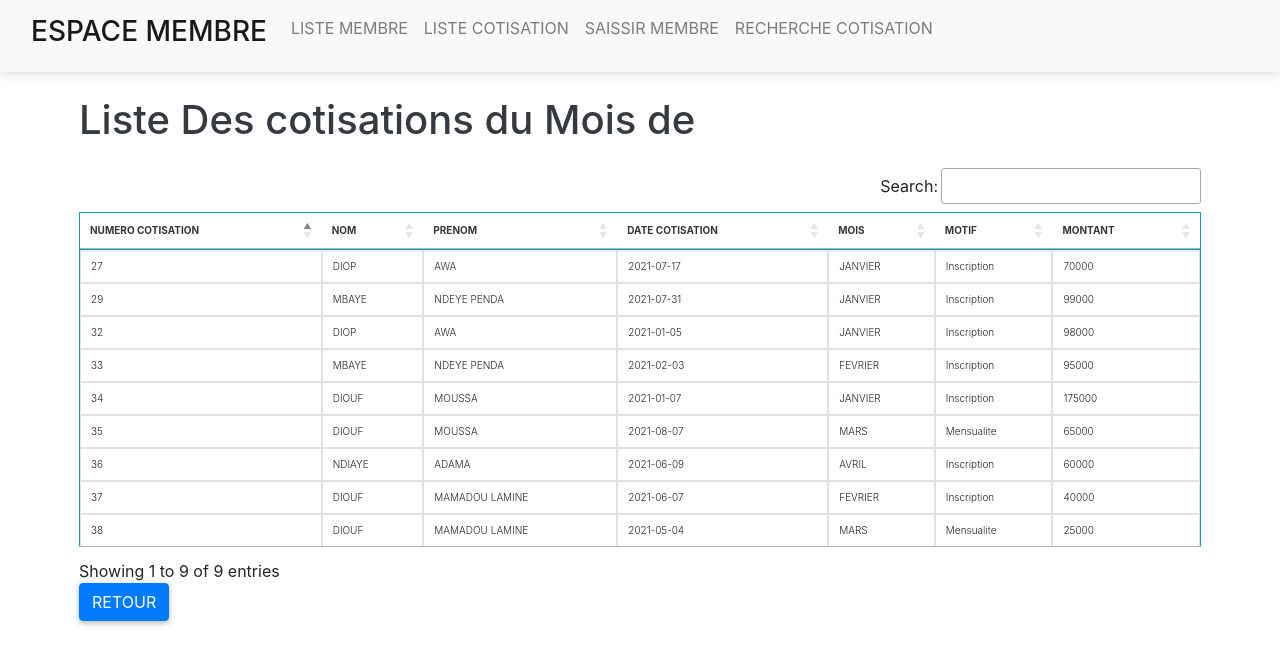
After one commit to mldiouf/Projet-php-Tabaski, a PHP site: page /listeCotisationMois.php in a window 1280 px wide. The commit adds this page. Shown: the top 665 px of the page. Run offline with PHP 8.4, Linux system fonts and the light colour scheme; data comes from the database, SQL or seed files in the repository; lists and menus that the app fills with data are empty; some libraries are stand-ins or nearby versions.

Commit message:
Add files via upload

```diff
--- a/php tabaski/Modifier.php
+++ b/php tabaski/Modifier.php
@@ -126,7 +126,7 @@ if(isset($_GET['id']) && !empty($_GET['id'])){
 
                     <div class="form-group">
                     <label for="Montant">Montant</label>
-                        <input type="text" id="Montant" name="Montant" class="form-control" value="<?= $produit['Montant']?>">
+                        <input type="number" id="Montant" name="Montant" class="form-control" value="<?= $produit['Montant']?>">
                     </div>
                     <div class="form-group">
                         <label for="Matricule">Matricule</label>
--- a/php tabaski/SaisieCotisation.php
+++ b/php tabaski/SaisieCotisation.php
@@ -127,7 +127,7 @@ if($_POST){
                     </div>
                     <div class="form-group">
                         <label for="Montant">Montant</label>
-                        <input type="text" id="Montant" name="Montant" class="form-control">
+                        <input type="number" id="Montant" name="Montant" class="form-control">
                     </div>
 
                     <div class="form-group">
--- a/php tabaski/bas.php
+++ b/php tabaski/bas.php
@@ -10,3 +10,8 @@
     <script src="https://cdn.jsdelivr.net/npm/bootstrap@5.0.0/dist/js/bootstrap.min.js" integrity="sha384-lpyLfhYuitXl2zRZ5Bn2fqnhNAKOAaM/0Kr9laMspuaMiZfGmfwRNFh8HlMy49eQ" crossorigin="anonymous"></script>
     <!-- MDB -->
     <script type="text/javascript" src="https://cdnjs.cloudflare.com/ajax/libs/mdb-ui-kit/3.6.0/mdb.min.js"></script>
+
+        <!-- jQuery first, then Popper.js, then Bootstrap JS -->
+<script src="https://code.jquery.com/jquery-3.4.1.slim.min.js" integrity="sha384-J6qa4849blE2+poT4WnyKhv5vZF5SrPo0iEjwBvKU7imGFAV0wwj1yYfoRSJoZ+n" crossorigin="anonymous"></script>
+<script src="https://cdn.jsdelivr.net/npm/popper.js@1.16.0/dist/umd/popper.min.js" integrity="sha384-Q6E9RHvbIyZFJoft+2mJbHaEWldlvI9IOYy5n3zV9zzTtmI3UksdQRVvoxMfooAo" crossorigin="anonymous"></script>
+<script src="https://stackpath.bootstrapcdn.com/bootstrap/4.4.1/js/bootstrap.min.js" integrity="sha384-wfSDF2E50Y2D1uUdj0O3uMBJnjuUD4Ih7YwaYd1iqfktj0Uod8GCExl3Og8ifwB6" crossorigin="anonymous"></script>
--- a/php tabaski/index.php
+++ b/php tabaski/index.php
@@ -46,7 +46,7 @@
             <button class="btn  btn-lg pt-5 bg-dark" style="margin-left:25%; margin-top:15%"><a href="saisieMembre.php" class="text-white text-center" style="text-decoration:none; " ><h2>Ajouter des Membres</h2></a></button><br>
         </div>
         <div class="col-6 bg-light">
-        <button class="btn  btn-lg pt-5 bg-success" style="margin-left:25%; margin-top:15%"><a href="RechercheCotisation.php" class="text-white text-center" style="text-decoration:none; " ><h2>Recherche Cotisation</h2></a></button><br>
+        <button class="btn  btn-lg pt-5 bg-success" style="margin-left:25%; margin-top:15%"><a href="listeCotisationMois.php" class="text-white text-center" style="text-decoration:none; " ><h2>Recherche COTISATION</h2></a></button><br>
 
         </div>
     </div>
--- /dev/null
+++ b/php tabaski/listeCotisationMois.php
@@ -0,0 +1,139 @@
+<?php
+// On démarre une session
+session_start();
+
+// On inclut la connexion à la base
+require_once('Bdd.php');
+
+$sql = 'SELECT `id`,`DateCotis`, `Mois`, `Motif`, `Montant`, `nom`, `prenom`, `telephone` FROM `cotisation` INNER JOIN `membre` ON cotisation.Matricule=membre.matricule';
+
+// On prépare la requête
+$query = $db->prepare($sql);
+
+// On exécute la requête
+$query->execute();
+
+// On stocke le résultat dans un tableau associatif
+$result = $query->fetchAll(PDO::FETCH_ASSOC);
+
+require_once('closeBase.php');
+?>
+<!DOCTYPE html>
+<html lang="fr">
+<head>
+    <meta charset="UTF-8">
+    <meta http-equiv="X-UA-Compatible" content="IE=edge">
+    <meta name="viewport" content="width=device-width, initial-scale=1.0">
+     <!-- CDN bulma -->
+     <link rel="stylesheet" href="https://cdn.jsdelivr.net/npm/bulma@0.9.3/css/bulma.min.css">
+    <link rel="stylesheet" href="https://stackpath.bootstrapcdn.com/bootstrap/4.4.1/css/bootstrap.min.css" integrity="sha384-Vkoo8x4CGsO3+Hhxv8T/Q5PaXtkKtu6ug5TOeNV6gBiFeWPGFN9MuhOf23Q9Ifjh" crossorigin="anonymous">
+    <!-- Font Awesome -->
+    <link href="https://cdnjs.cloudflare.com/ajax/libs/font-awesome/5.15.1/css/all.min.css" rel="stylesheet"/>
+    <!-- Google Fonts -->
+    <link href="https://fonts.googleapis.com/css?family=Roboto:300,400,500,700&display=swap" rel="stylesheet"/>
+    <!-- MDB -->
+    <link href="https://cdnjs.cloudflare.com/ajax/libs/mdb-ui-kit/3.6.0/mdb.min.css" rel="stylesheet"/>
+    <link href="https://cdn.datatables.net/1.10.25/css/jquery.dataTables.min.css" rel="stylesheet"/>
+
+    <!-- JavaScript Bundle with Popper -->
+    <script src="https://cdn.jsdelivr.net/npm/bootstrap@5.0.2/dist/js/bootstrap.bundle.min.js" integrity="sha384-MrcW6ZMFYlzcLA8Nl+NtUVF0sA7MsXsP1UyJoMp4YLEuNSfAP+JcXn/tWtIaxVXM" crossorigin="anonymous"></script>
+    <script src="https://code.jquery.com/jquery-3.5.1.js"></script>
+    <script src="https://cdn.datatables.net/1.10.25/js/jquery.dataTables.min.js"></script>
+    <link rel="stylesheet" href="https://stackpath.bootstrapcdn.com/bootstrap/4.4.1/css/bootstrap.min.css" integrity="sha384-Vkoo8x4CGsO3+Hhxv8T/Q5PaXtkKtu6ug5TOeNV6gBiFeWPGFN9MuhOf23Q9Ifjh" crossorigin="anonymous">
+
+
+    <title>Espace Membre</title>
+</head>
+
+<body>
+
+<nav class="navbar navbar-expand-lg navbar-light bg-light text-primary">
+  <div class="container-fluid bg-light text-primary">
+    <a class="navbar-brand" href="index.php"><h3>ESPACE MEMBRE</h3></a>
+    <button class="navbar-toggler" type="button" data-bs-toggle="collapse" data-bs-target="#navbarNav" aria-controls="navbarNav" aria-expanded="false" aria-label="Toggle navigation">
+      <span class="navbar-toggler-icon"></span>
+    </button>
+    <div class="collapse navbar-collapse text-dark" id="navbarNav">
+      <ul class="navbar-nav">
+        <li class="nav-item">
+          <a class="nav-link" href="listeMembre.php" style="text-decoration:none; "><p>LISTE MEMBRE</p></a>
+        </li>
+        <li class="nav-item">
+          <a class="nav-link" href="listeCotisation.php" style="text-decoration:none;"><p>LISTE COTISATION</p></a>
+        </li>
+        <li class="nav-item">
+          <a class="nav-link" href="saisieMembre.php" style="text-decoration:none; "><p>SAISSIR MEMBRE</p></a>
+        </li>
+        <li class="nav-item">
+          <a class="nav-link" href="listeCotisationMois.php" style="text-decoration:none; "><p>RECHERCHE COTISATION</p></a>
+        </li>
+
+      </ul>
+    </div>
+  </div>
+</nav>
+    <main class="container">
+        <div class="row">
+            <section class="col-12">
+            <?php
+                    if(!empty($_SESSION['erreur'])){
+                        echo '<div class="alert alert-danger" role="alert">
+                                '. $_SESSION['erreur'].'
+                            </div>';
+                        $_SESSION['erreur'] = "";
+                    }
+                ?>
+                <?php
+                    if(!empty($_SESSION['message'])){
+                        echo '<div class="alert alert-success" role="alert">
+                                '. $_SESSION['message'].'
+                            </div>';
+                        $_SESSION['message'] = "";
+                    }
+                ?>
+                <h1 class="text-dark my-4">Liste Des cotisations du Mois de</h1>
+                <table class="table table-bordered border-info " style=" font-size: 10px;">
+                    <thead>
+                        <th>NUMERO COTISATION</th>
+                        <th>NOM</th>
+                        <th>PRENOM</th>
+                        <th>DATE COTISATION</th>
+                        <th>MOIS</th>
+                        <th>MOTIF</th>
+                        <th>MONTANT</th>
+                    </thead>
+                    <tbody>
+                        <?php
+                        // On boucle sur la variable result
+                        foreach($result as $produit){
+                        ?>
+                            <tr>
+                                <td><?= $produit['id'] ?></td>
+                                <td><?= $produit['nom'] ?></td>
+                                <td><?= $produit['prenom'] ?></td>
+                                <td><?= $produit['DateCotis'] ?></td>
+                                <td><?= $produit['Mois'] ?></td>
+                                <td><?= $produit['Motif'] ?></td>
+                                <td><?= $produit['Montant'] ?></td>
+                            </tr>
+                        <?php
+                        }
+                        ?>
+                    </tbody>
+                </table>
+                <a href="index.php" class="btn btn-primary">RETOUR</a>
+
+            </section>
+        </div>
+    </main>
+    <script>
+        $(document).ready(function() {
+    $('.table').DataTable( {
+        "scrollY":        "800px",
+        "scrollCollapse": true,
+        "paging":         false
+    } );
+} );
+    </script>
+</body>
+</html>
```
Also changed, not shown: php tabaski/details.php (+5 -6 lines), php tabaski/haut.php (+9 -3 lines), php tabaski/listeCotisation.php (+9 -14 lines), php tabaski/listeMembre.php (+5 -3 lines), php tabaski/sommes.php (+15 -8 lines).
